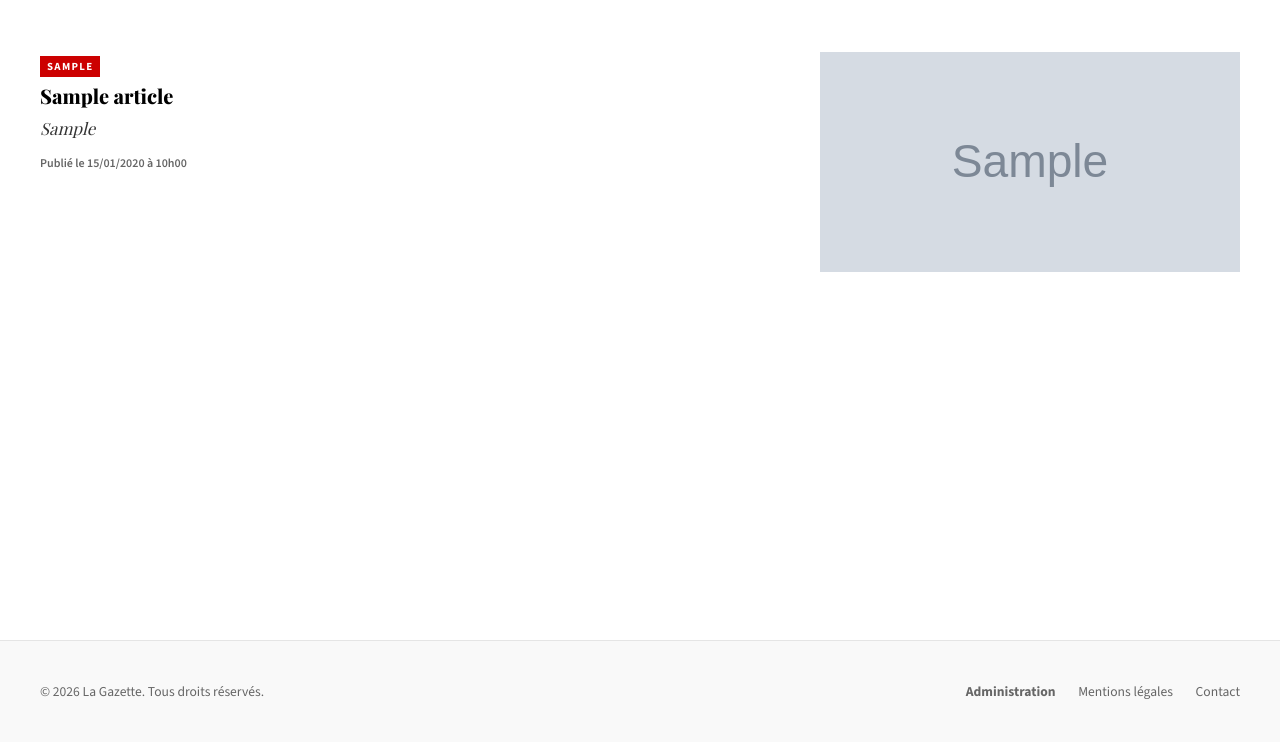
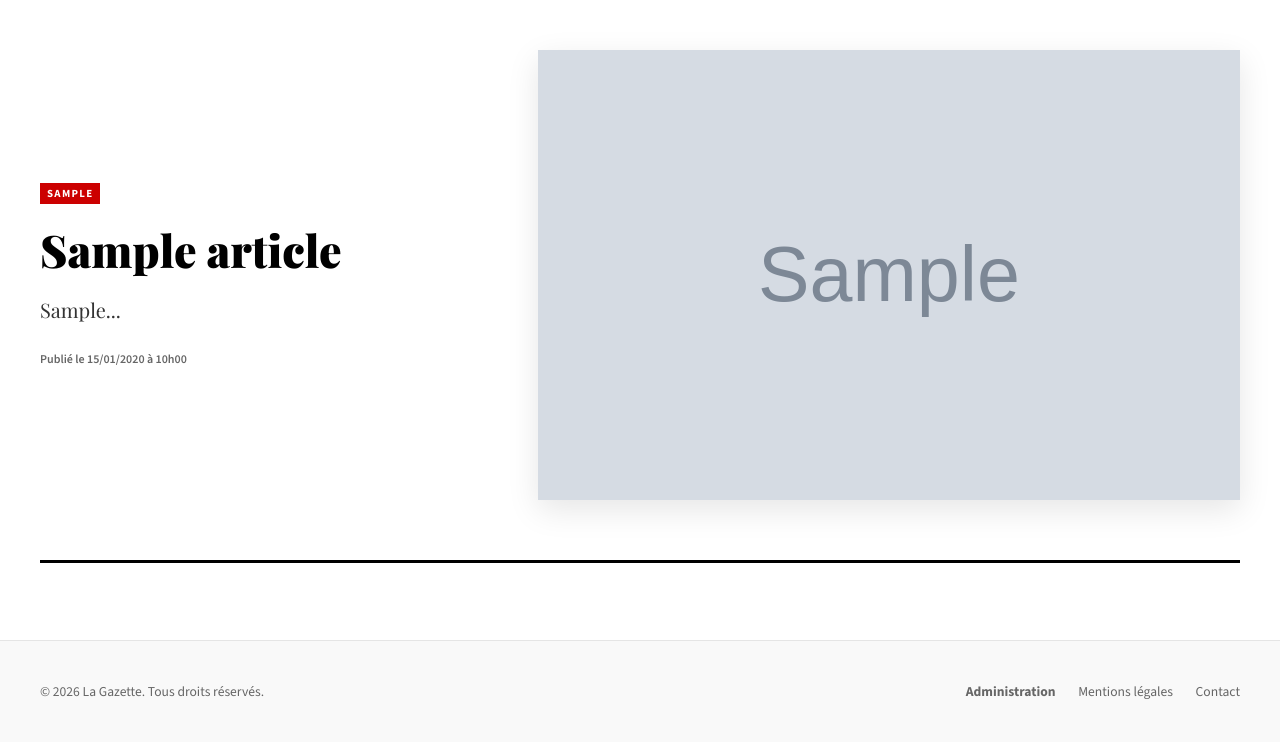
Before and after one commit to TsioryVahya/projetWebDesign, a PHP site: page /index.php in a window 1280 px wide. Shown: the part 158-900 px from the top of the page. Run offline with PHP 8.4, Linux system fonts and the light colour scheme; tables that the repository leaves empty hold one stand-in row (values such as "Sample post"); grey boxes marked "Sample" are stand-in pictures; some web fonts are replaced.

Commit message:
Articles recent

```diff
--- a/index.php
+++ b/index.php
@@ -21,11 +21,41 @@ $title = $section ? $section : "Accueil";
 include 'header.php';
 ?>
 
+<?php
+$featured = isset($articles[0]) ? $articles[0] : null;
+$other_articles = array_slice($articles, 1);
+?>
+
+<?php if ($featured): ?>
+    <?php
+        $date_slug = date('Y/m/d', strtotime($featured['date_publication']));
+        $url = "/actualite/{$date_slug}/" . ($featured['slug'] ?: 'article') . "_{$featured['id']}.html";
+    ?>
+    <section class="featured-article">
+        <a href="<?= $url ?>" class="featured-link">
+            <div class="featured-content">
+                <span class="card-section"><?= htmlspecialchars($featured['section']) ?></span>
+                <h1 class="featured-title"><?= htmlspecialchars($featured['titre']) ?></h1>
+                <p class="featured-excerpt"><?= htmlspecialchars(mb_substr(strip_tags($featured['chapeau']), 0, 250)) ?>...</p>
+                <time class="card-date">Publié le <?= date('d/m/Y à H\hi', strtotime($featured['date_publication'])) ?></time>
+            </div>
+            <?php if (!empty($featured['image_principale'])): ?>
+                <div class="featured-image">
+                    <img src="/public/uploads/articles/<?= htmlspecialchars($featured['image_principale']) ?>"
+                         alt="<?= htmlspecialchars($featured['image_alt'] ?? '') ?>"
+                         fetchpriority="high">
+                </div>
+            <?php endif; ?>
+        </a>
+    </section>
+    <hr class="section-divider">
+<?php endif; ?>
+
 <div class="article-list">
-    <?php if ($articles): ?>
-        <?php foreach ($articles as $idx => $article): ?>
+    <?php if ($other_articles): ?>
+        <?php foreach ($other_articles as $idx => $article): ?>
             <?php
-                // Nettoyage de l'extrait (Chapeau ou Corps)
+                // Nettoyage de l'extrait
                 $chapeau_brut = strip_tags($article['chapeau'] ?? '');
                 $chapeau_brut = html_entity_decode($chapeau_brut, ENT_QUOTES | ENT_HTML5, 'UTF-8');
                 $chapeau_brut = preg_replace('/[\s\x{00A0}]+/u', ' ', $chapeau_brut);
@@ -45,8 +75,6 @@ include 'header.php';
                     $extrait = mb_substr($extrait, 0, mb_strrpos($extrait, ' ')) . '…';
                 }
 
-                // Génération de l'URL propre style "Le Monde"
-                // Format : /actualite/YYYY/MM/DD/slug_id.html
                 $date_slug = date('Y/m/d', strtotime($article['date_publication']));
                 $url = "/actualite/{$date_slug}/" . ($article['slug'] ?: 'article') . "_{$article['id']}.html";
             ?>
@@ -76,16 +104,65 @@ include 'header.php';
                         <img src="/public/uploads/articles/<?= htmlspecialchars($article['image_principale']) ?>"
                              alt="<?= htmlspecialchars($article['image_alt'] ?? '') ?>"
                              width="420" height="220"
-                             fetchpriority="<?= $idx === 0 ? 'high' : 'auto' ?>"
-                             loading="<?= $idx === 0 ? 'eager' : 'lazy' ?>"
+                             loading="lazy"
                              decoding="async">
                     </a>
                 <?php endif; ?>
             </article>
         <?php endforeach; ?>
-    <?php else: ?>
+    <?php elseif (!$featured): ?>
         <p>Aucun article trouvé.</p>
     <?php endif; ?>
 </div>
 
+<style>
+    /* ── STYLE DE "LA UNE" ────────────────────────────── */
+    .featured-article {
+        margin-bottom: 40px;
+        padding: 20px 0;
+    }
+    .featured-link {
+        display: grid;
+        grid-template-columns: 1fr 1.5fr;
+        gap: 30px;
+        text-decoration: none;
+        color: inherit;
+        align-items: center;
+    }
+    .featured-title {
+        font-family: var(--font-serif);
+        font-size: 2.8rem;
+        font-weight: 900;
+        line-height: 1.1;
+        margin: 15px 0;
+    }
+    .featured-excerpt {
+        font-family: var(--font-serif);
+        font-size: 1.25rem;
+        line-height: 1.5;
+        color: #333;
+        margin-bottom: 20px;
+    }
+    .featured-image img {
+        width: 100%;
+        height: 450px;
+        object-fit: cover;
+        display: block;
+        box-shadow: 0 10px 30px rgba(0,0,0,0.1);
+    }
+    .section-divider {
+        border: 0;
+        border-top: 3px solid #000;
+        margin: 40px 0;
+    }
+
+    @media (max-width: 900px) {
+        .featured-link {
+            grid-template-columns: 1fr;
+        }
+        .featured-title { font-size: 2rem; }
+        .featured-image img { height: 300px; }
+    }
+</style>
+
 <?php include 'footer.php'; ?>
```
Also changed, not shown: public/uploads/articles/1774870538_69ca600a866e1.jpg (added).
